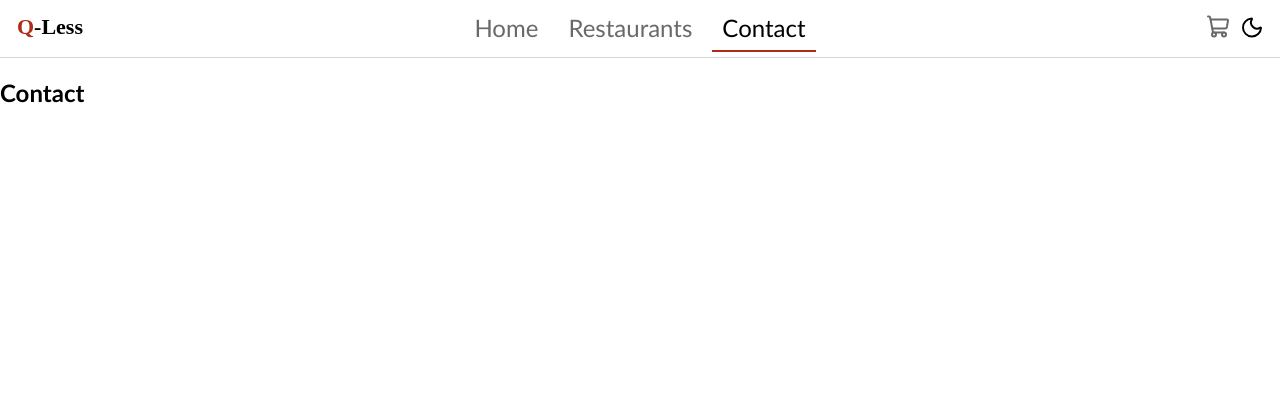
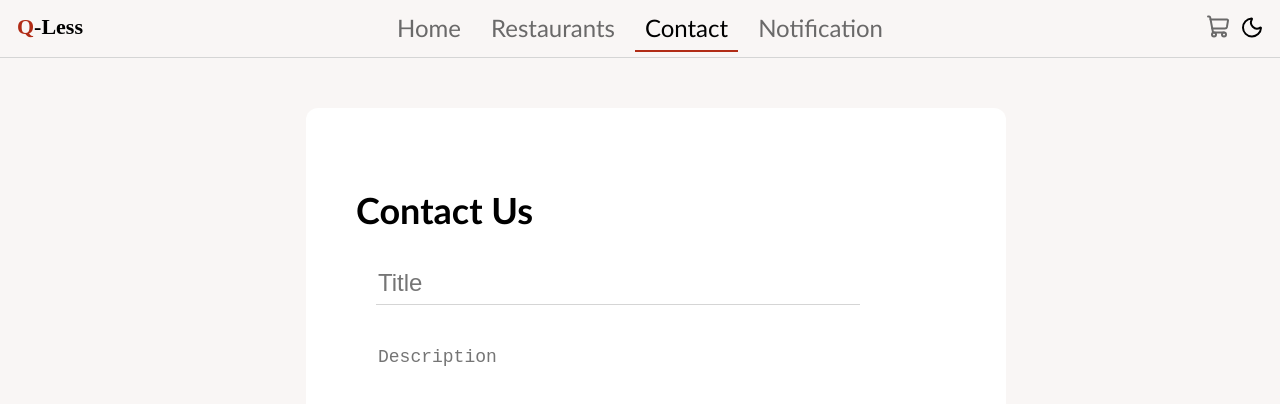
Before and after one commit to Zoomacs/OOP-Project, a React (Vite) app in the folder oop-project/: page / in a window 1280 px wide. Both pictures are taken after a click on the element "Contact". Shown: the top 404 px of the page. Built offline with nearby package versions, Linux system fonts and the light colour scheme.

Commit message:
initial contact card

```diff
--- /dev/null
+++ b/oop-project/src/Contact.css
@@ -0,0 +1,37 @@
+.card {
+  position: relative;
+  align-items: center;
+  justify-content: center;
+  transition: all 0.2s ease-in-out;
+  left: 20%;
+  top: 100%;
+  background-color: var(--box-color);
+  width: 600px;
+  height: 500px;
+  border-radius: 12px;
+  font-size: 24px;
+  margin: 50px;
+  padding: 50px;
+}
+
+#title {
+  margin-left: 20px;
+  width: 80%;
+  height: 40px;
+  margin-bottom: 40px;
+  font-size: 24px;
+}
+#title:focus {
+  border-color: var(--primary-color);
+}
+#message {
+  width: 80%;
+  height: 150px;
+  resize: none;
+  margin-left: 20px;
+  font-size: 18px;
+}
+#message:focus {
+  outline: none;
+  border-color: var(--primary-color);
+}
--- a/oop-project/src/Contact.jsx
+++ b/oop-project/src/Contact.jsx
@@ -1,8 +1,17 @@
+import "./Contact.css";
 function Contact() {
   return (
     <>
       <title>Contact</title>
-      <h1>Contact</h1>
+      <div className="card">
+        <h1>Contact Us</h1>
+        <div className="form-row">
+          <label htmlFor="title" ></label><input id="title" placeholder="Title"></input>
+        </div>
+        <div className="form-row">
+          <label></label><textarea id="message" placeholder="Description"></textarea>
+          </div>
+      </div>
     </>
   );
 }
--- a/oop-project/src/Navbar.jsx
+++ b/oop-project/src/Navbar.jsx
@@ -3,6 +3,7 @@ import Home from "./Home";
 import Contact from "./Contact";
 import "./main.css";
 import Restaurant from "./Restaurant";
+import Notification from "./Notification";
 import {
   House,
   Moon,
@@ -10,6 +11,7 @@ import {
   Utensils,
   Headset,
   ShoppingCart,
+  Bell,
 } from "lucide-react";
 import Cart from "./Cart";
 
@@ -19,7 +21,7 @@ function Navbar() {
   const [restaurant, setrestaurant] = useState("nav-icon");
   const [contact, setcontact] = useState("nav-icon");
   const [cart, setcart] = useState("cart-icon");
-
+  const [notification, setnotification] = useState("nav-icon");
   const [theme, settheme] = useState("light");
 
   function ToggleTheme() {
@@ -33,27 +35,37 @@ function Navbar() {
       setrestaurant("nav-icon");
       setcontact("nav-icon");
       setcart("cart-icon");
+      setnotification("nav-icon");
     } else if (page === "contact") {
       sethome("nav-icon");
       setrestaurant("nav-icon");
       setcontact("curr nav-icon");
       setcart("cart-icon");
+      setnotification("nav-icon");
     } else if (page === "test") {
       sethome("nav-icon");
       setrestaurant("nav-icon");
       setcontact("nav-icon");
       setcart("cart-icon");
+      setnotification("nav-icon");
     } else if (page === "restaurant") {
       sethome("nav-icon");
       setrestaurant("curr nav-icon");
       setcontact("nav-icon");
       setcart("cart-icon");
-    }
-     else if (page === "cart") {
+      setnotification("nav-icon");
+    } else if (page === "cart") {
       sethome("nav-icon");
       setrestaurant("nav-icon");
       setcontact("nav-icon");
       setcart("curr cart-icon");
+      setnotification("nav-icon");
+    } else if (page === "notification") {
+      sethome("nav-icon");
+      setrestaurant("nav-icon");
+      setcontact("nav-icon");
+      setcart("cart-icon");
+      setnotification("curr nav-icon");
     }
   }
 
@@ -108,6 +120,14 @@ function Navbar() {
               <Headset /> <p>Contact</p>
             </div>
             <div
+              className={notification}
+              onClick={() => {
+                navigate("notification");
+              }}
+            >
+              <Bell /> <p>Notification</p>
+            </div>
+            <div
               className={cart}
               onClick={() => {
                 navigate("cart");
@@ -128,6 +148,7 @@ function Navbar() {
           {curPage == "contact" && <Contact />}
           {curPage == "restaurant" && <Restaurant />}
           {curPage == "cart" && <Cart />}
+          {curPage == "notification" && <Notification />}
         </nav>
       </header>
     </>
--- /dev/null
+++ b/oop-project/src/Notification.jsx
@@ -0,0 +1,11 @@
+
+function Notification() {
+
+    return (
+        <>
+            <h1>Notification</h1>
+        </>
+)
+}
+
+export default Notification;
--- a/oop-project/src/main.css
+++ b/oop-project/src/main.css
@@ -1,11 +1,12 @@
 :root {
   font-family: "Gill Sans", "Gill Sans MT", Calibri, "Trebuchet MS", sans-serif;
-  --background-color: white;
+  --background-color: #f9f6f5;
   --text-color: black;
   --text-muted: rgb(106, 105, 105);
   --nav-icon-hover: rgb(215, 214, 213);
   --primary-color: #b12c16;
   --border-color: rgb(213, 213, 213);
+  --box-color: white;
 }
 .dark {
   --background-color: rgb(7, 6, 21);
@@ -13,6 +14,7 @@
   --text-muted: rgb(168, 166, 166);
   --nav-icon-hover: rgb(49, 49, 49);
   --border-color: rgb(55, 55, 55);
+  --box-color: rgb(11, 9, 33);
 }
 * {
   -webkit-tap-highlight-color: transparent;
@@ -21,9 +23,26 @@ body {
   margin: 0px;
   background-color: var(--background-color);
   color: var(--text-color);
+  transition: all 0.2s ease-in-out;
 }
 p {
   margin: 0px;
+}
+input {
+  outline: none;
+  background-color: var(--box-color);
+   border: none;
+  border-bottom: solid 1px var(--border-color);
+/*   border-radius: 6px; */
+  transition: all 0.2s ease-in-out;
+}
+textarea {
+  outline: none;
+  background-color: var(--box-color);
+ border: none;
+  border-bottom: solid 1px var(--border-color);
+  /* border-radius: 6px; */
+  transition: all 0.2s ease-in-out;
 }
 .logo {
   width: 100px;
@@ -103,8 +122,8 @@ p {
   border-bottom: 2px solid var(--primary-color);
   transition: all 0.2s ease-in-out;
 }
-.cart-icon.curr{
-    color: var(--text-color);
+.cart-icon.curr {
+  color: var(--text-color);
 }
 .curr:hover::after {
   width: 0;
```
